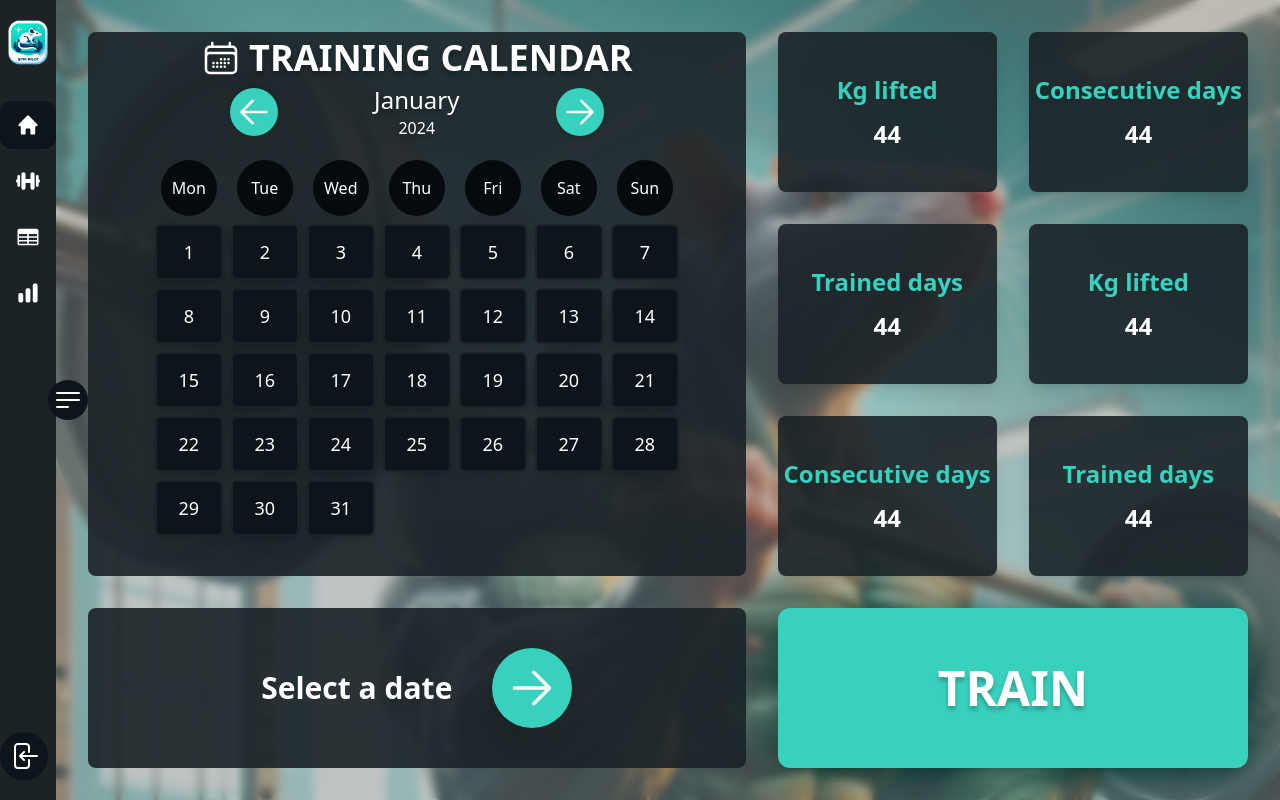
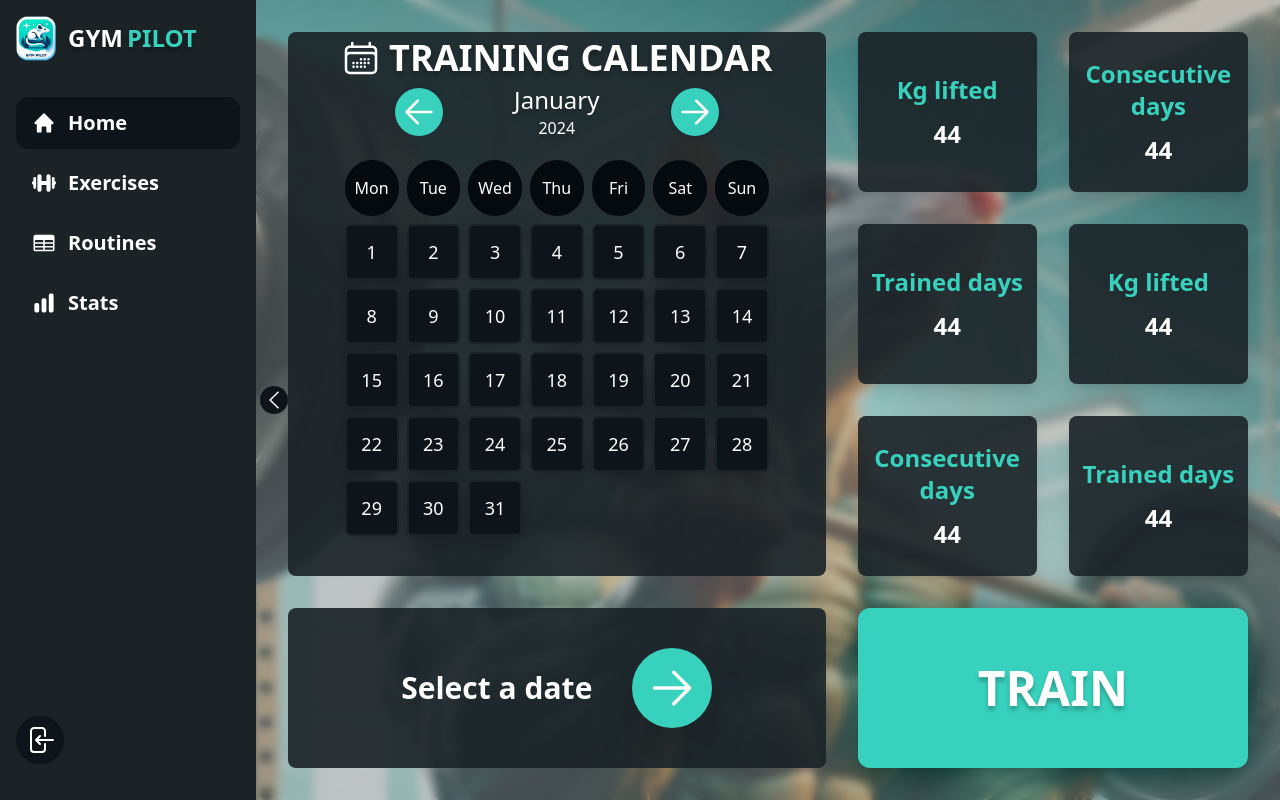
Before and after one commit to DanielinR/GymPilot, a Next.js app in the folder frontend/gympilot-next/: page / in a window 1280 px wide. Built offline with nearby package versions, Linux system fonts and the light colour scheme; no server answers.

Commit message:
fix navbar local storage error

```diff
--- a/frontend/gympilot-next/src/components/navbar/Navbar.tsx
+++ b/frontend/gympilot-next/src/components/navbar/Navbar.tsx
@@ -1,23 +1,31 @@
 "use client";
 
-import React, { useState } from 'react';
+import React, { useEffect, useState } from 'react';
 import NavbarButton from './NavbarButton';
 import NavbarContent from './NavbarContent';
 import LogoutButton from './LogoutButton';
 import { isMediumScreenOrLarger } from '@/libs/utils';
+import useWindowDimensions from '@/libs/useWindowDimensions';
 
 export default function Navbar() {
-  var sidebarOpen = localStorage.getItem('sidebarOpen');
-  if (isMediumScreenOrLarger() && sidebarOpen == null) {sidebarOpen = "true"}
-  const [isOpen, setIsOpen] = useState(sidebarOpen === 'true');
+  const { width, height } = useWindowDimensions();
+  const [isOpen, setIsOpen] = useState(false);
+
+  useEffect(()=>{
+    var sidebarOpen = localStorage.getItem('sidebarOpen');
+    if (isMediumScreenOrLarger(width) && sidebarOpen == null) {sidebarOpen = "true"}
+    setIsOpen(sidebarOpen === 'true');
+  },[width])
 
   const handleNavClick = () => {
     const newState = !isOpen;
     setIsOpen(newState);
-    isMediumScreenOrLarger() && localStorage.setItem('sidebarOpen', newState.toString());
+    isMediumScreenOrLarger(width) && localStorage.setItem('sidebarOpen', newState.toString());
+    setIsOpen(newState);
   }
+
   const selectOption = () => {
-    if (isMediumScreenOrLarger()) return
+    if (isMediumScreenOrLarger(width)) return
     setIsOpen(false);
   }
 
--- a/frontend/gympilot-next/src/components/navbar/NavbarButton.tsx
+++ b/frontend/gympilot-next/src/components/navbar/NavbarButton.tsx
@@ -1,6 +1,7 @@
 import { isMediumScreenOrLarger } from "@/libs/utils";
 import GreaterThanIcon from "../svg/GreaterThanIcon";
 import MenuIcon from "../svg/MenuIcon";
+import useWindowDimensions from "@/libs/useWindowDimensions";
 
 export default function NavbarButton({
   handleClick,
@@ -9,17 +10,18 @@ export default function NavbarButton({
   handleClick: VoidFunction;
   isOpen: Boolean;
 }) {
+  const { width, height } = useWindowDimensions();
   return (
     <div
       className={`absolute right-0 top-1 md:top-1/2 z-40 md:-translate-y-1/2 md:translate-x-8 translate-x-11 ${
-        isOpen && !isMediumScreenOrLarger() && "hidden"
+        isOpen && !isMediumScreenOrLarger(width) && "hidden"
       }`}
     >
       <button
         onClick={handleClick}
         className="bg-neutral-700 rounded-full p-1 flex justify-center items-center hover:bg-color-primary"
       >
-        {isMediumScreenOrLarger() ? (
+        {isMediumScreenOrLarger(width) ? (
           <GreaterThanIcon
             className={`icon ${!isOpen ? "rotate-180" : ""}`}
           ></GreaterThanIcon>
--- /dev/null
+++ b/frontend/gympilot-next/src/libs/useWindowDimensions.tsx
@@ -0,0 +1,28 @@
+import { useEffect, useState } from 'react';
+
+type WindowDimentions = {
+    width: number | undefined;
+    height: number | undefined;
+};
+
+const useWindowDimensions = (): WindowDimentions => {
+    const [windowDimensions, setWindowDimensions] = useState<WindowDimentions>({
+        width: undefined,
+        height: undefined,
+    });
+    useEffect(() => {
+        function handleResize(): void {
+            setWindowDimensions({
+                width: window.innerWidth,
+                height: window.innerHeight,
+            });
+        }
+        handleResize();
+        window.addEventListener('resize', handleResize);
+        return (): void => window.removeEventListener('resize', handleResize);
+    }, []); // Empty array ensures that effect is only run on mount
+
+    return windowDimensions;
+};
+
+export default useWindowDimensions;
--- a/frontend/gympilot-next/src/libs/utils.ts
+++ b/frontend/gympilot-next/src/libs/utils.ts
@@ -81,7 +81,8 @@ export const monthNames = [
   "December",
 ];
 
-export const isMediumScreenOrLarger = (width:number) => {
+export const isMediumScreenOrLarger = (width:number|undefined) => {
+  if (!width) return
   return width >= 768;
 };
 
```
